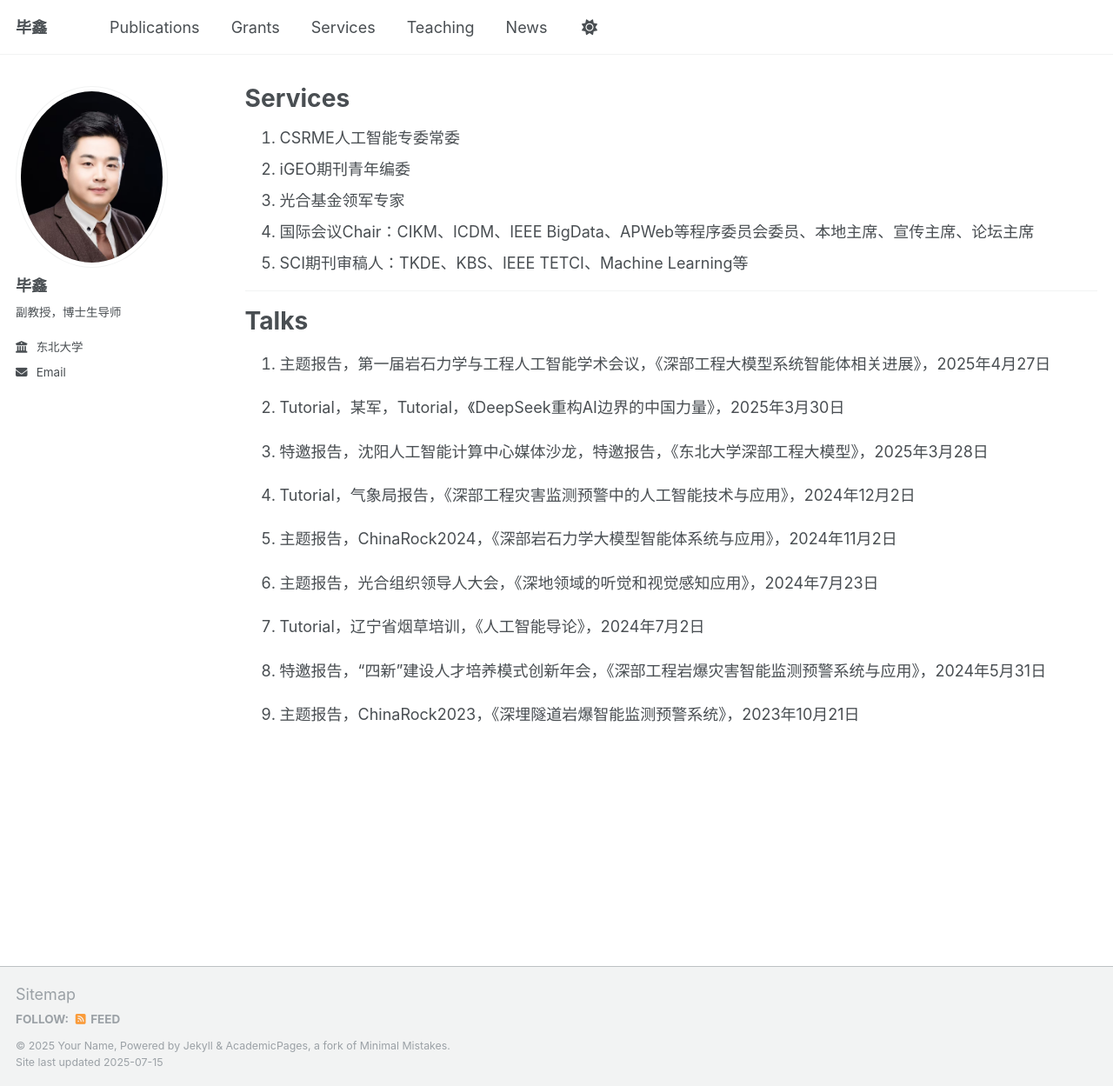
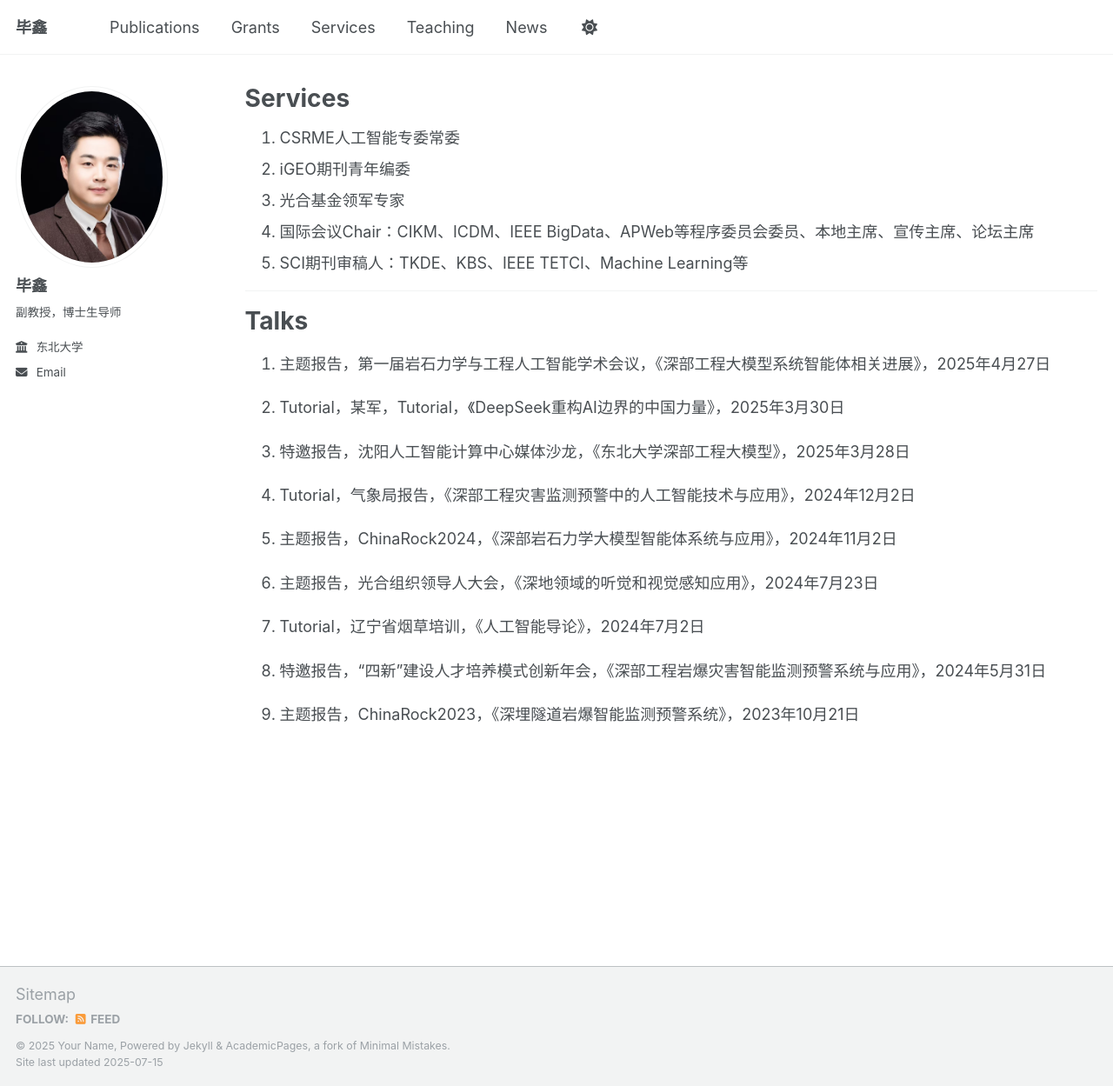
Before and after one commit to IDME-AI/IDME-AI.github.io, a Jekyll site: the page built from _pages/services.md, in a window 1280 px wide and 1249 px high. Shown: the whole window at 87% size. Built offline with Jekyll 4.4.1, drawn with Linux system fonts in a browser that asks for light colours.

Commit message:
Initial commit

```diff
--- a/_pages/services.md
+++ b/_pages/services.md
@@ -20,7 +20,7 @@ author_profile: true
 
 2. Tutorial，某军，Tutorial，《DeepSeek重构AI边界的中国力量》，2025年3月30日
 
-3. 特邀报告，沈阳人工智能计算中心媒体沙龙，特邀报告，《东北大学深部工程大模型》，2025年3月28日
+3. 特邀报告，沈阳人工智能计算中心媒体沙龙，《东北大学深部工程大模型》，2025年3月28日
 
 4. Tutorial，气象局报告，《深部工程灾害监测预警中的人工智能技术与应用》，2024年12月2日
 
```
